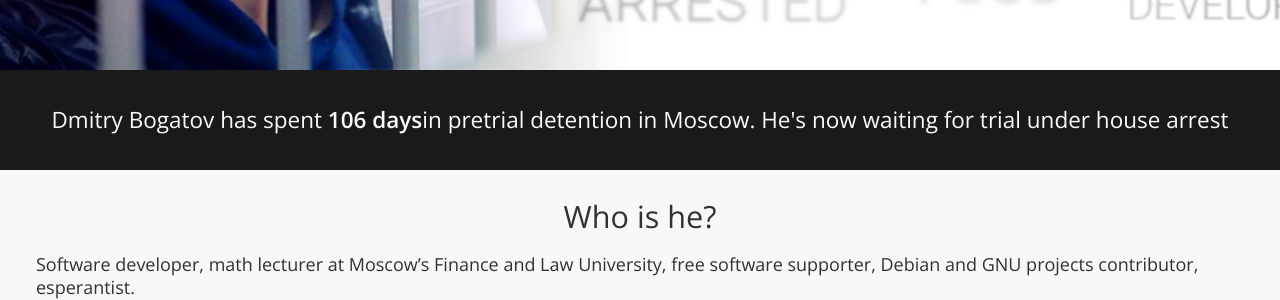
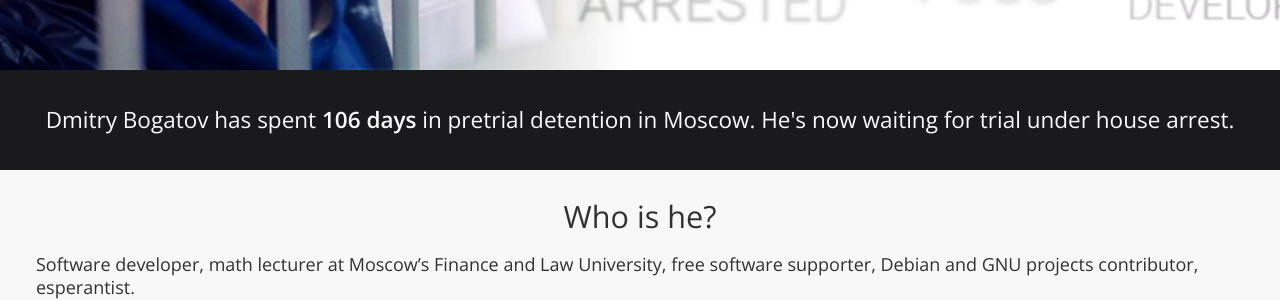
Before and after one commit to komachi/freebogatov.xyz, a Jekyll site: the page built from en/index.html, in a window 1280 px wide and 900 px high, scrolled down 314 px. Shown: the part 156-456 px from the top of the window. Built offline with Jekyll 4.4.1, drawn with Linux system fonts in a browser that asks for light colours.

Commit message:
en/index.html: Add missing space and dot in header.
Signed-off-by: Alexander GQ Gerasiov <gq@cs.msu.su>

```diff
--- a/en/index.html
+++ b/en/index.html
@@ -20,7 +20,7 @@ hashtag: freeBogatov
   <main id="content">
     <article>
       <section>
-        <h1 class="subject-main">Dmitry Bogatov has spent <strong>106 days</strong>in pretrial detention in Moscow. He's now waiting for trial under house arrest</h1>
+        <h1 class="subject-main">Dmitry Bogatov has spent <strong>106 days</strong> in pretrial detention in Moscow. He's now waiting for trial under house arrest.</h1>
         <div class="about">
           <div class="container">
             <div class="row">
```
